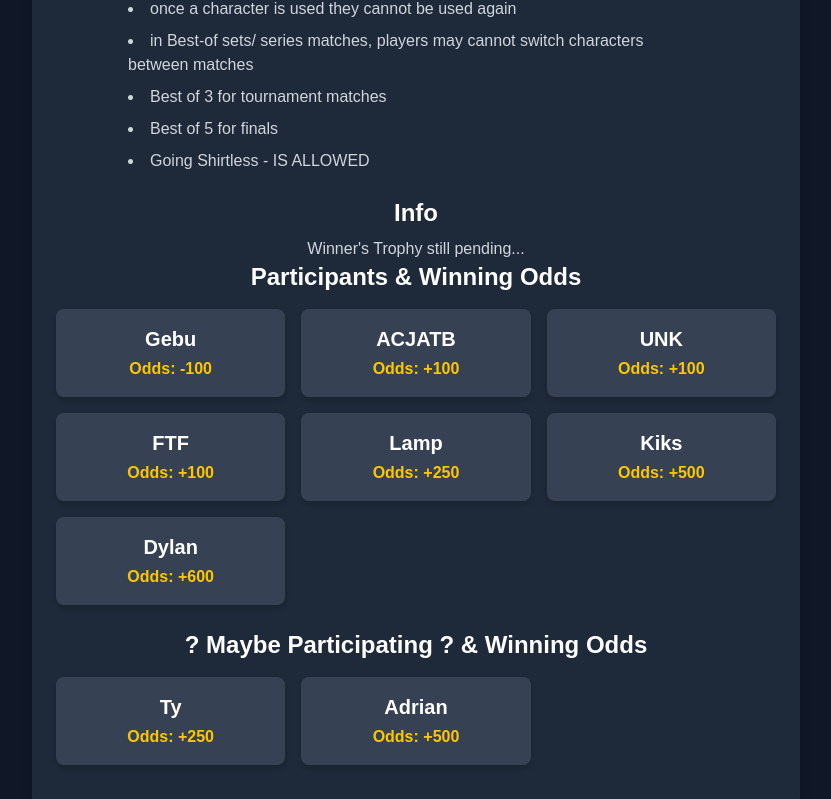
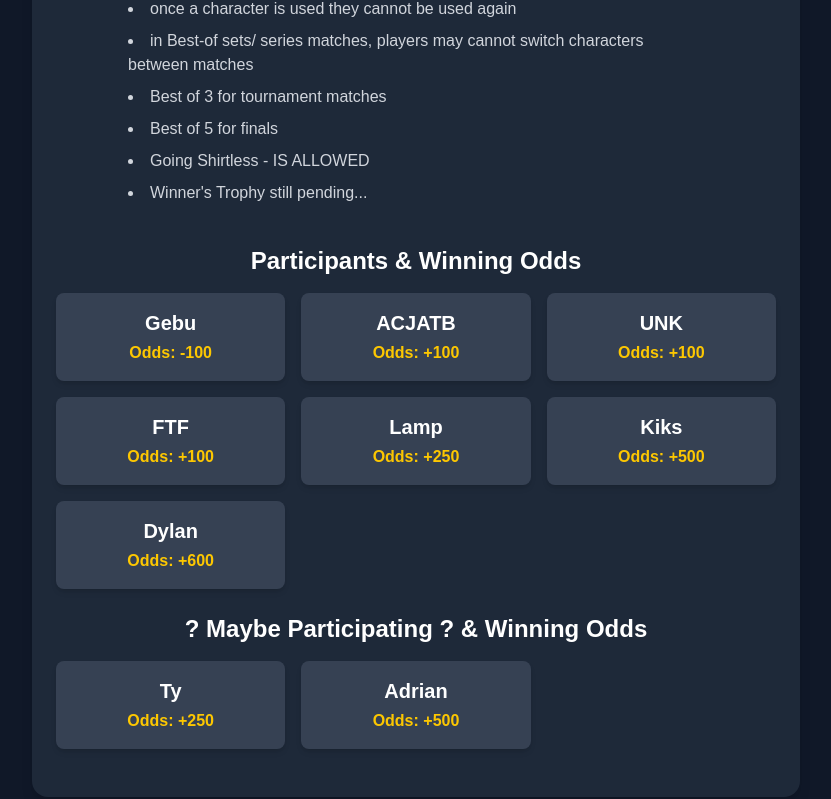
Before and after one commit to ACwolf55/ssb-league, a Next.js app: page /upcoming in a window 1280 px wide. Shown: the part 567-1366 px from the top of the page, without its empty margins (224-1055 px from the left). Built offline with nearby package versions, Linux system fonts and the light colour scheme.

Commit message:
rules combined with info, more space below rules

```diff
--- a/app/upcoming/page.tsx
+++ b/app/upcoming/page.tsx
@@ -33,8 +33,8 @@ const event = {
     "Best of 3 for tournament matches",
     "Best of 5 for finals",
     "Going Shirtless - IS ALLOWED",
+    "Winner's Trophy still pending...",
   ],
-  info: "Winner's Trophy still pending...",
 };
 
 export default function Upcoming() {
@@ -79,15 +79,10 @@ export default function Upcoming() {
           </ul>
         </div>
 
-        <div>
-          <h2 className="text-2xl font-semibold mb-2 text-center">Info</h2>
-          <p className="text-center max-w-xl mx-auto text-gray-300">
-            {event.info}
-          </p>
-        </div>
+
 
         {/* Participants and Odds */}
-        <div className="mb-6">
+        <div className="mb-6 mt-10">
           <h2 className="text-2xl font-semibold mb-4 text-center">
             Participants & Winning Odds
           </h2>
```
